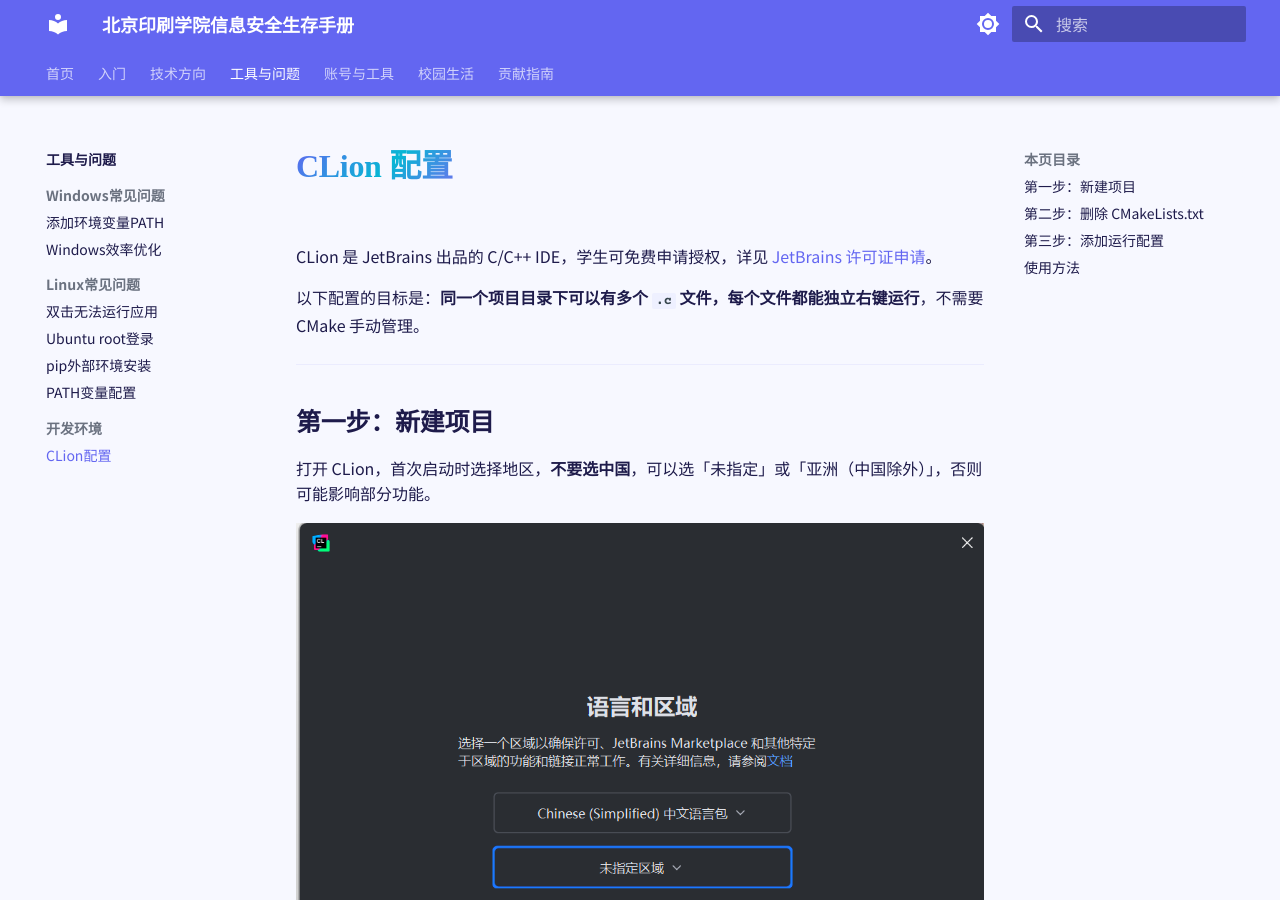
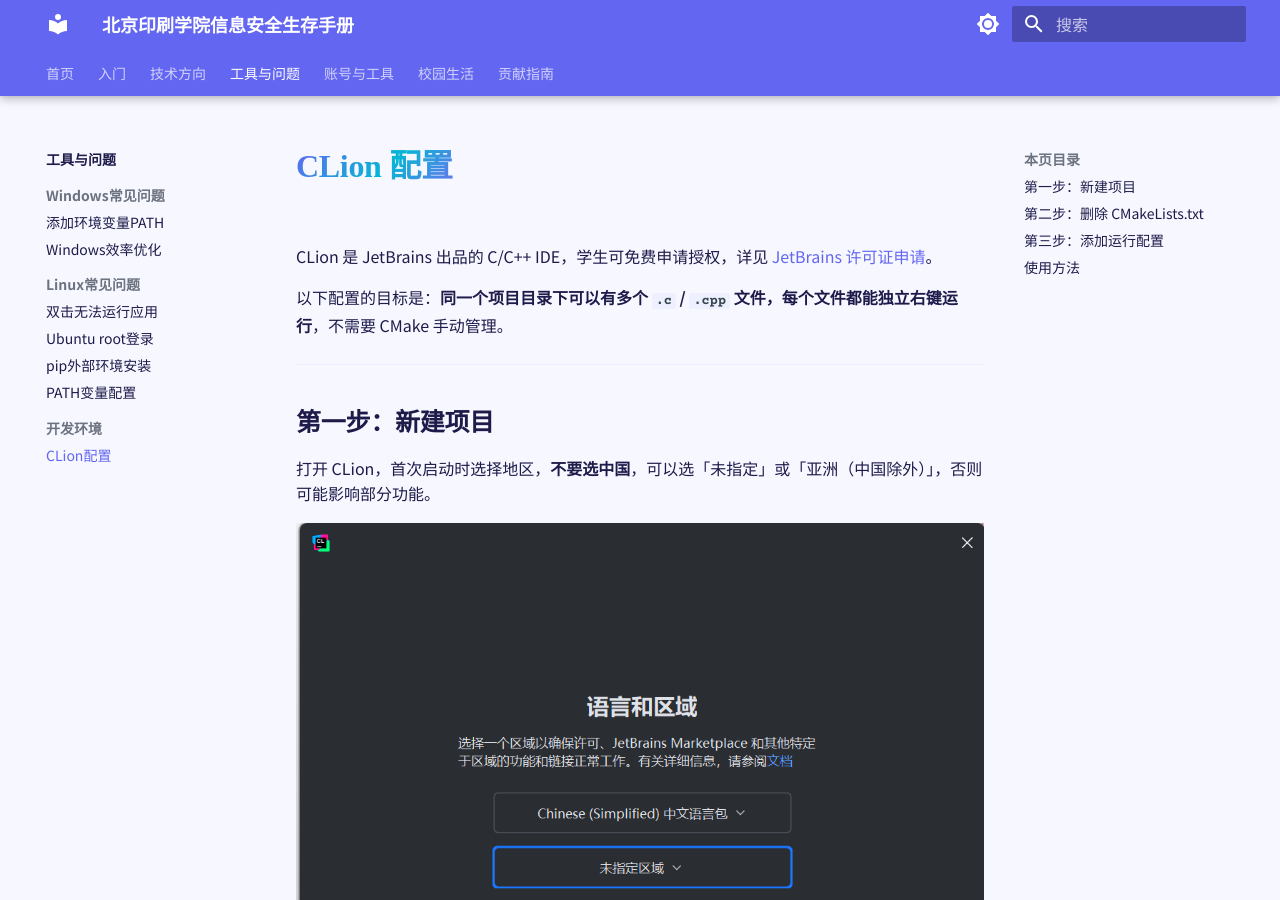
Before and after one commit to starnotes-xj/SurviveBIGCManual, an MkDocs documentation site: the page built from docs/03-工具与问题/开发环境/CLion配置.md, in a window 1280 px wide and 900 px high. Built offline with MkDocs 1.6.1 and Material for MkDocs 9.7.7, drawn with Linux system fonts in a browser that asks for light colours.

Commit message:
docs: CLion 配置目标改为支持 .c / .cpp 文件独立运行
Co-Authored-By: Claude Sonnet 4.6 <noreply@anthropic.com>

```diff
--- a/docs/03-工具与问题/开发环境/CLion配置.md
+++ b/docs/03-工具与问题/开发环境/CLion配置.md
@@ -2,7 +2,7 @@
 
 CLion 是 JetBrains 出品的 C/C++ IDE，学生可免费申请授权，详见 [JetBrains 许可证申请](../../04-账号与工具/JetBrains/许可证申请.md)。
 
-以下配置的目标是：**同一个项目目录下可以有多个 `.c` 文件，每个文件都能独立右键运行**，不需要 CMake 手动管理。
+以下配置的目标是：**同一个项目目录下可以有多个 `.c` / `.cpp` 文件，每个文件都能独立右键运行**，不需要 CMake 手动管理。
 
 ---
 
@@ -26,7 +26,7 @@ CLion 是 JetBrains 出品的 C/C++ IDE，学生可免费申请授权，详见 [
 
 ## 第三步：添加运行配置
 
-依次按照以下步骤添加配置，使每个 `.c` 文件都能独立运行。
+依次按照以下步骤添加配置，使每个 `.c` / `.cpp` 文件都能独立运行。
 
 点击右上角配置下拉框，选择「编辑配置」：
 
@@ -48,7 +48,7 @@ CLion 是 JetBrains 出品的 C/C++ IDE，学生可免费申请授权，详见 [
 
 ## 使用方法
 
-配置完成后，在左侧项目目录中右键 `.c` 文件即可直接运行，同一目录下可以同时存在多个含 `main` 函数的文件互不干扰。
+配置完成后，在左侧项目目录中右键 `.c` / `.cpp` 文件即可直接运行，同一目录下可以同时存在多个含 `main` 函数的文件互不干扰。
 
 ![右键运行](assets/image-20251014131641634.png)
 
```
